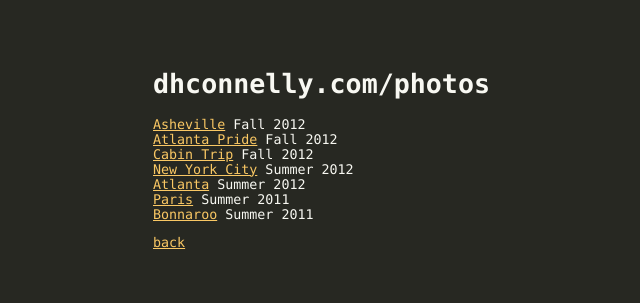
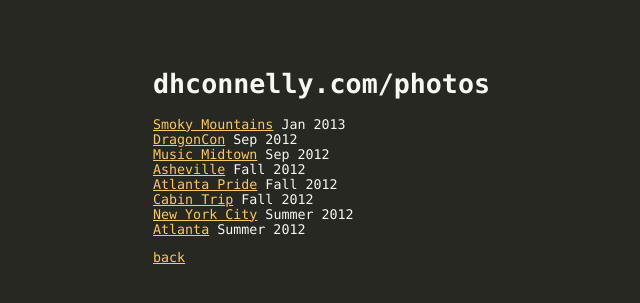
Before and after one commit to dhconnelly/dhconnelly.github.io, a Jekyll site: the page built from photos/index.html, in a window 1280 px wide. Shown: the top 303 px of the page, without its empty margins (237-877 px from the left). Built offline with Jekyll 4.4.1, drawn with Linux system fonts in a browser that asks for light colours; some web fonts are replaced.

Commit message:
Update photos/index.html

```diff
--- a/photos/index.html
+++ b/photos/index.html
@@ -9,6 +9,15 @@ layout: sub
 
 <section class="main-section" id="photos">
   <ul>
+    <li>
+      <a href="https://www.dropbox.com/sh/gilxsj7tq9ldoob/dOUxBIrCNh">Smoky Mountains</a> Jan 2013
+    </li>
+    <li>
+      <a href="https://www.dropbox.com/sh/b5m9tidjiaz5s3z/0CGoHW46uA">DragonCon</a> Sep 2012
+    </li>
+    <li>
+      <a href="https://www.dropbox.com/sh/6thy2efo91sp6mm/fZ2btF0k86">Music Midtown</a> Sep 2012
+    </li>
     <li>
       <a href="https://www.dropbox.com/sh/v76w73supubmsuv/gSzZAMw8G9">Asheville</a> Fall 2012
     </li>
@@ -24,11 +33,5 @@ layout: sub
     <li>
       <a href="https://www.dropbox.com/sh/a0ruede2uybiqpl/4eo-jAc4Wo">Atlanta</a> Summer 2012
     </li>
-    <li>
-      <a href="https://www.dropbox.com/sh/j5ffpupju79i4b0/t6j4xkNEkZ">Paris</a> Summer 2011
-    </li>
-    <li>
-      <a href="https://www.dropbox.com/sh/0f1inv5lzotk2xq/YA5IrInCD8">Bonnaroo</a> Summer 2011
-    </li>
   </ul>
 </section>
```
